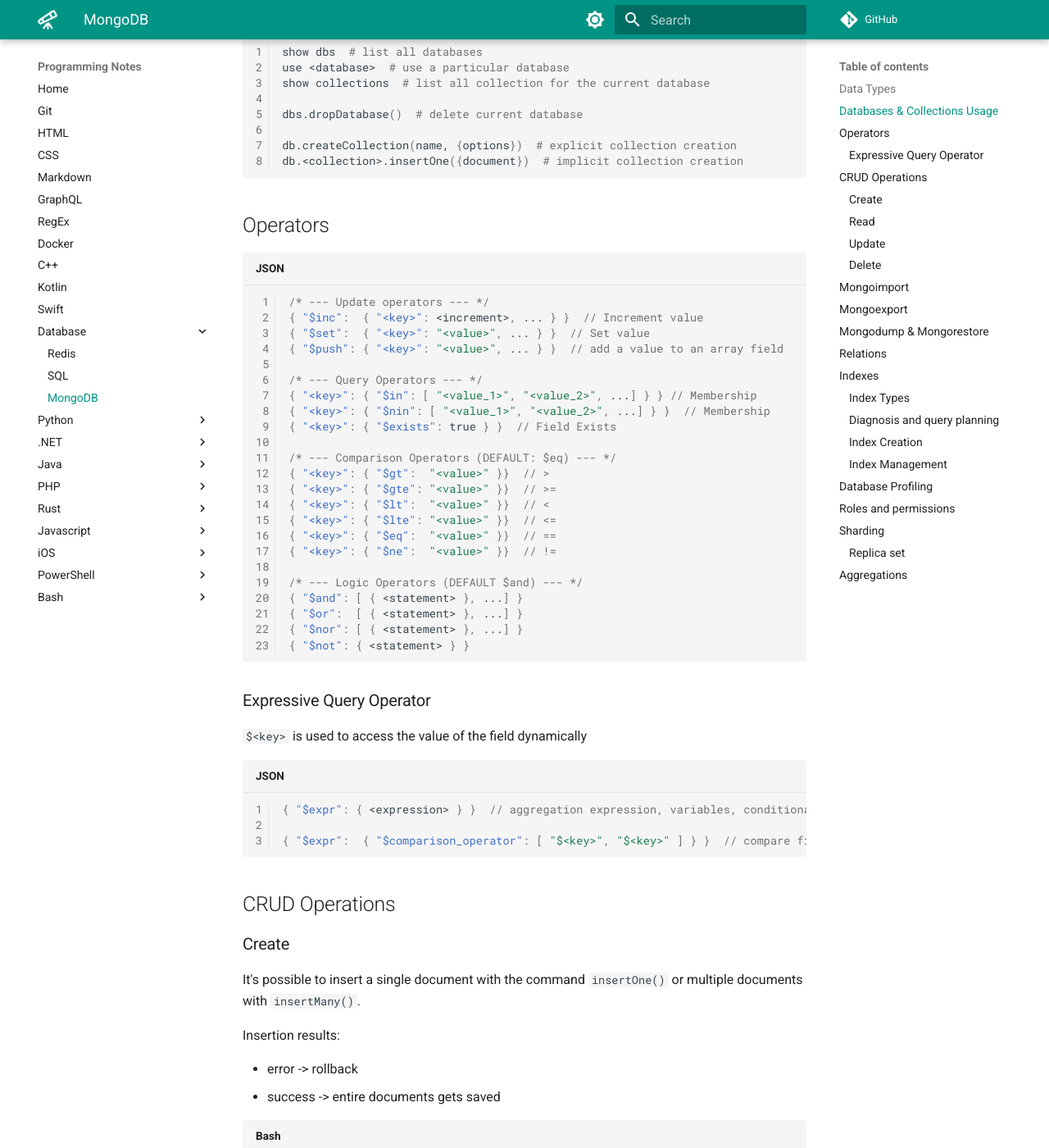
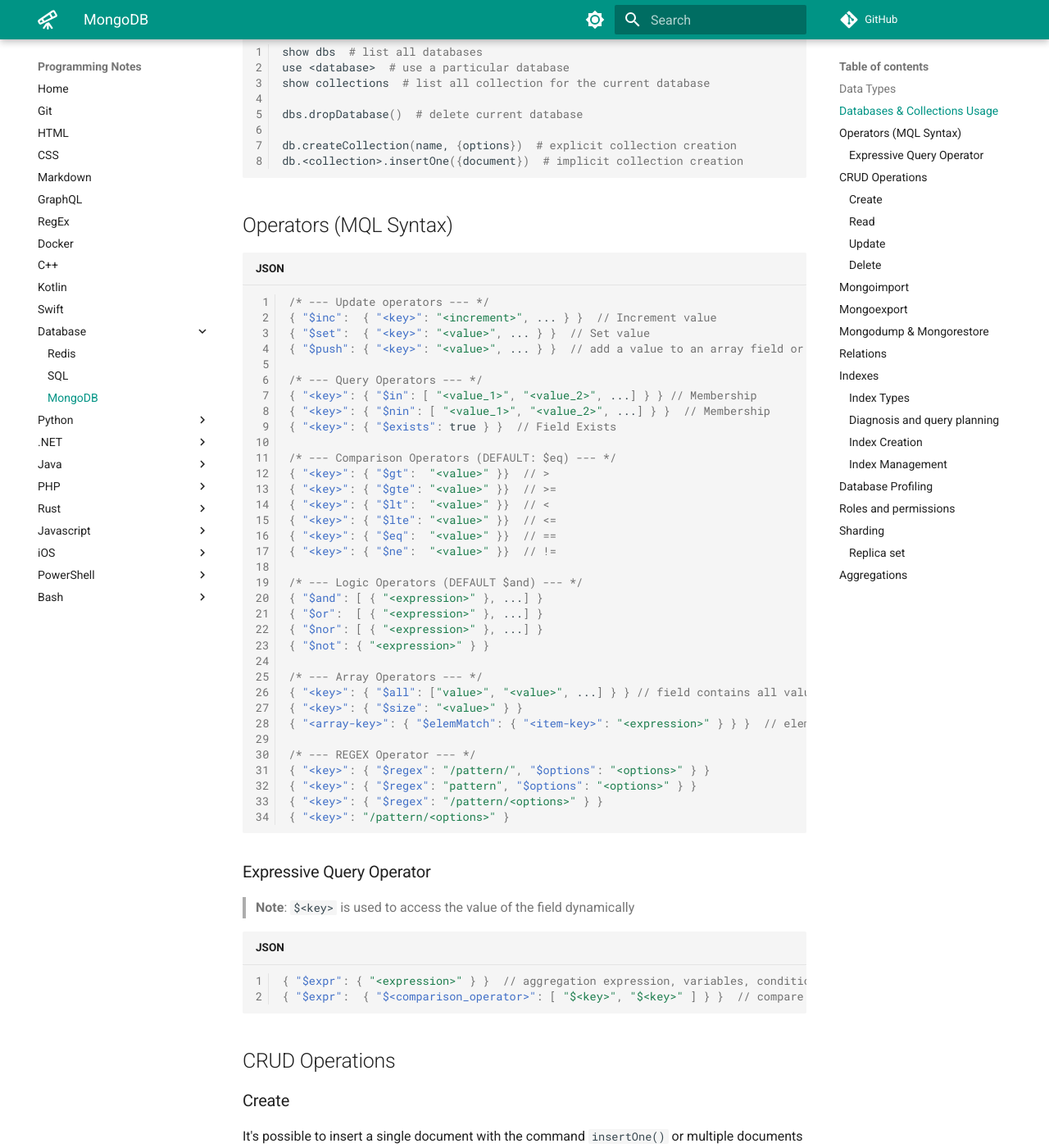
Before and after one commit to m-lamonaca/programming-notes, an MkDocs documentation site: the page built from docs/database/mongo-db.md, in a window 1280 px wide and 1400 px high, scrolled down 1012 px. Shown: the whole window at 82% size. Built offline with MkDocs 1.6.1 and Material for MkDocs 9.7.7, drawn with Linux system fonts in a browser that asks for light colours; comment, search, counter and statistics services are not loaded; some of the changed text lies outside the part shown.

Commit message:
mongodb: operators and projections

````diff
--- a/docs/database/mongo-db.md
+++ b/docs/database/mongo-db.md
@@ -36,13 +36,13 @@
 db.<collection>.insertOne({document})  # implicit collection creation
 ```
 
-## Operators
+## Operators (MQL Syntax)
 
 ```json
 /* --- Update operators --- */
-{ "$inc":  { "<key>": <increment>, ... } }  // Increment value
+{ "$inc":  { "<key>": "<increment>", ... } }  // Increment value
 { "$set":  { "<key>": "<value>", ... } }  // Set value
-{ "$push": { "<key>": "<value>", ... } }  // add a value to an array field
+{ "$push": { "<key>": "<value>", ... } }  // add a value to an array field or turn field into array
 
 /* --- Query Operators --- */
 { "<key>": { "$in": [ "<value_1>", "<value_2>", ...] } } // Membership
@@ -58,20 +58,30 @@
 { "<key>": { "$ne":  "<value>" }}  // !=
 
 /* --- Logic Operators (DEFAULT $and) --- */
-{ "$and": [ { <statement> }, ...] }
-{ "$or":  [ { <statement> }, ...] }
-{ "$nor": [ { <statement> }, ...] }
-{ "$not": { <statement> } }
+{ "$and": [ { "<expression>" }, ...] }
+{ "$or":  [ { "<expression>" }, ...] }
+{ "$nor": [ { "<expression>" }, ...] }
+{ "$not": { "<expression>" } }
+
+/* --- Array Operators --- */
+{ "<key>": { "$all": ["value>", "<value>", ...] } } // field contains all values
+{ "<key>": { "$size": "<value>" } }
+{ "<array-key>": { "$elemMatch": { "<item-key>": "<expression>" } } }  // elements in array must match an expression
+
+/* --- REGEX Operator --- */
+{ "<key>": { "$regex": "/pattern/", "$options": "<options>" } }
+{ "<key>": { "$regex": "pattern", "$options": "<options>" } }
+{ "<key>": { "$regex": "/pattern/<options>" } }
+{ "<key>": "/pattern/<options>" }
 ```
 
 ### Expressive Query Operator
 
-`$<key>` is used to access the value of the field dynamically
+> **Note**:  `$<key>` is used to access the value of the field dynamically
 
 ```json
-{ "$expr": { <expression> } }  // aggregation expression, variables, conditional expressions
-
-{ "$expr":  { "$comparison_operator": [ "$<key>", "$<key>" ] } }  // compare field values
+{ "$expr": { "<expression>" } }  // aggregation expression, variables, conditional expressions
+{ "$expr":  { "$<comparison_operator>": [ "$<key>", "$<key>" ] } }  // compare field values (operators use aggregation syntax)
 ```
 
 ## CRUD Operations
@@ -121,13 +131,20 @@
 ```sh
 db.<collection>.findOne()  # find only one document
 db.<collection>.find(filter)  # show selected documents
-db.<collection>.find(filter, {"<key>": 1})  # show selected values form documents (1 or true => show, 0 or false => don't show, cant mix 0 and 1)
-db.<collection>.find(filter, {_id: 0, "<key>": 1})  # only _id can be set to 0 with other keys at 1
 db.<collection>.find().pretty()  # show documents formatted
 db.<collection>.find().limit(n)  # show n documents
 db.<collection>.find().limit(n).skip(k)  # show n documents skipping k docs
 db.<collection>.find().count()  # number of found docs
-db.<collection>.find().sort({key1: 1, ... , key_n: -1})  # show documents sorted by specified keys in ascending (1) or descending (-1) order
+db.<collection>.find().sort({ "<key-1>": 1, ... , "<key-n>": -1 })  # show documents sorted by specified keys in ascending (1) or descending (-1) order
+
+# projection
+db.<collection>.find(filter, { "<key>": 1 })  # show selected values form documents (1 or true => show, 0 or false => don't show, cant mix 0 and 1)
+db.<collection>.find(filter, { _id: 0, "<key>": 1 })  # only _id can be set to 0 with other keys at 1
+db.<collection>.find(filter, { "<array-key>": { "$elemMatch": { "<item-key>": "<expression>" } } })  # project only elements matching the expression
+
+# sub documents & arrays
+db.<collection>.find({ "<key>.<sub-key>.<sub-key>": "<expression>" })
+db.<collection>.find({ "<array-key>.<index>.<sub-key>": "<expression>" })
 
 # GeoJSON - https://docs.mongodb.com/manual/reference/operator/query/near/index.html
 db.<collection>.find(
@@ -148,6 +165,8 @@
 db.<collection>.find().hint( { $natural : 1 } )  # force the query to perform a forwards collection scan
 db.<collection>.find().hint( { $natural : -1 } )  # force the query to perform a reverse collection scan
 ```
+
+> **Note**: `{ <key>: <value> }` in case of a field array will match if the array _contains_ the value
 
 ### Update
 
````
